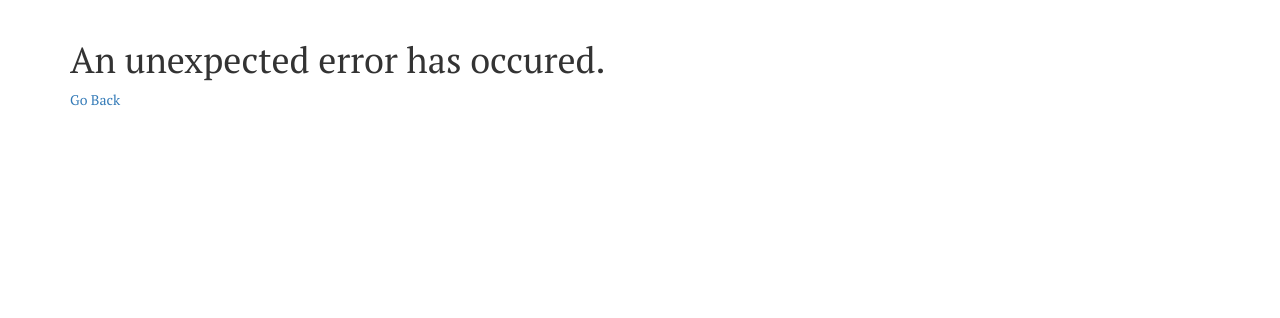
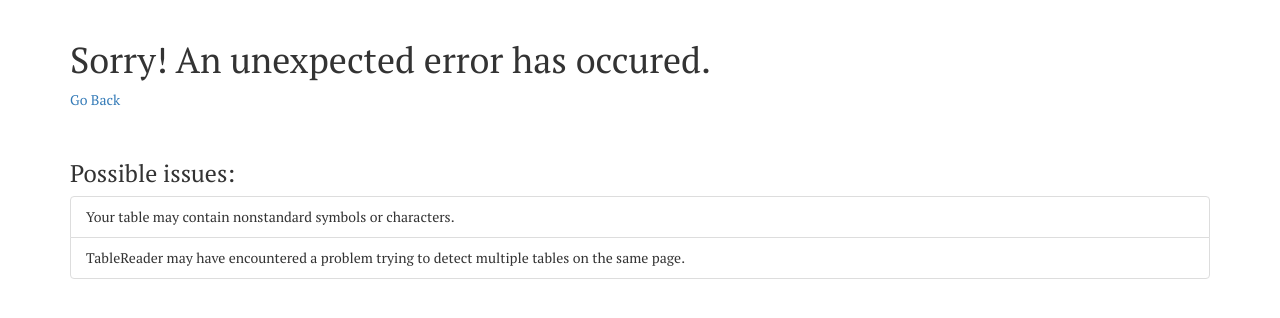
Before and after one commit to jijessicam/tablereader, a Flask app: template app/templates/500.html in a window 1280 px wide. Shown: the part 52-370 px from the top of the page. Run offline with Flask 2, Linux system fonts and the light colour scheme; the template is opened without the code that fills it: most values are stand-ins (such as "Sample title", 1, 10 or a date in 2020); some libraries are stand-ins or nearby versions.

Commit message:
adding to style/page html content

```diff
--- a/app/static/css/main.css
+++ b/app/static/css/main.css
@@ -20,8 +20,7 @@ h1, body, content {
 }
 
 .navbar-default .navbar-nav > li > a:hover, .navbar-default .navbar-nav > li > a:focus {
-    /*color: #000;*/ /*Sets the text hover color on navbar*/
-    color: white;
+    color: white; /*Sets the text hover color on navbar*/
 }
 
 .navbar-default .navbar-nav > .active > a, .navbar-default .navbar-nav > .active >
--- a/app/templates/500.html
+++ b/app/templates/500.html
@@ -1,6 +1,12 @@
 {% extends "base.html" %}
 
 {% block app_content %}
-    <h1>An unexpected error has occured.</h1>
+    <h1>Sorry! An unexpected error has occured.</h1>
     <p><a href="{{ url_for('index') }}">Go Back</a></p>
+    <br>
+    <h3>Possible issues:</h3>
+    <ul class="list-group">
+      <li class="list-group-item">Your table may contain nonstandard symbols or characters.</li>
+      <li class="list-group-item">TableReader may have encountered a problem trying to detect multiple tables on the same page.</li>
+    </ul>
 {% endblock %}
--- a/app/templates/index.html
+++ b/app/templates/index.html
@@ -23,7 +23,7 @@
 			<p>{{ form.file_upload(class="btn btn-default") }}</p>
 			<p>
 				{{  form.page_range.label }}<br>
-				Enter page numbers as integers separated by commas (for example, "1, 2, 3" or "1, 5, 10.")<br>
+				For PDFs over 1 page long: specify pages to extract from as integers separated by commas (examples: "1, 2, 3" or "2, 7.")<br>
 				{{  form.page_range }}
 			</p>
 			<p>
```
Also changed, not shown: 1 other file.
